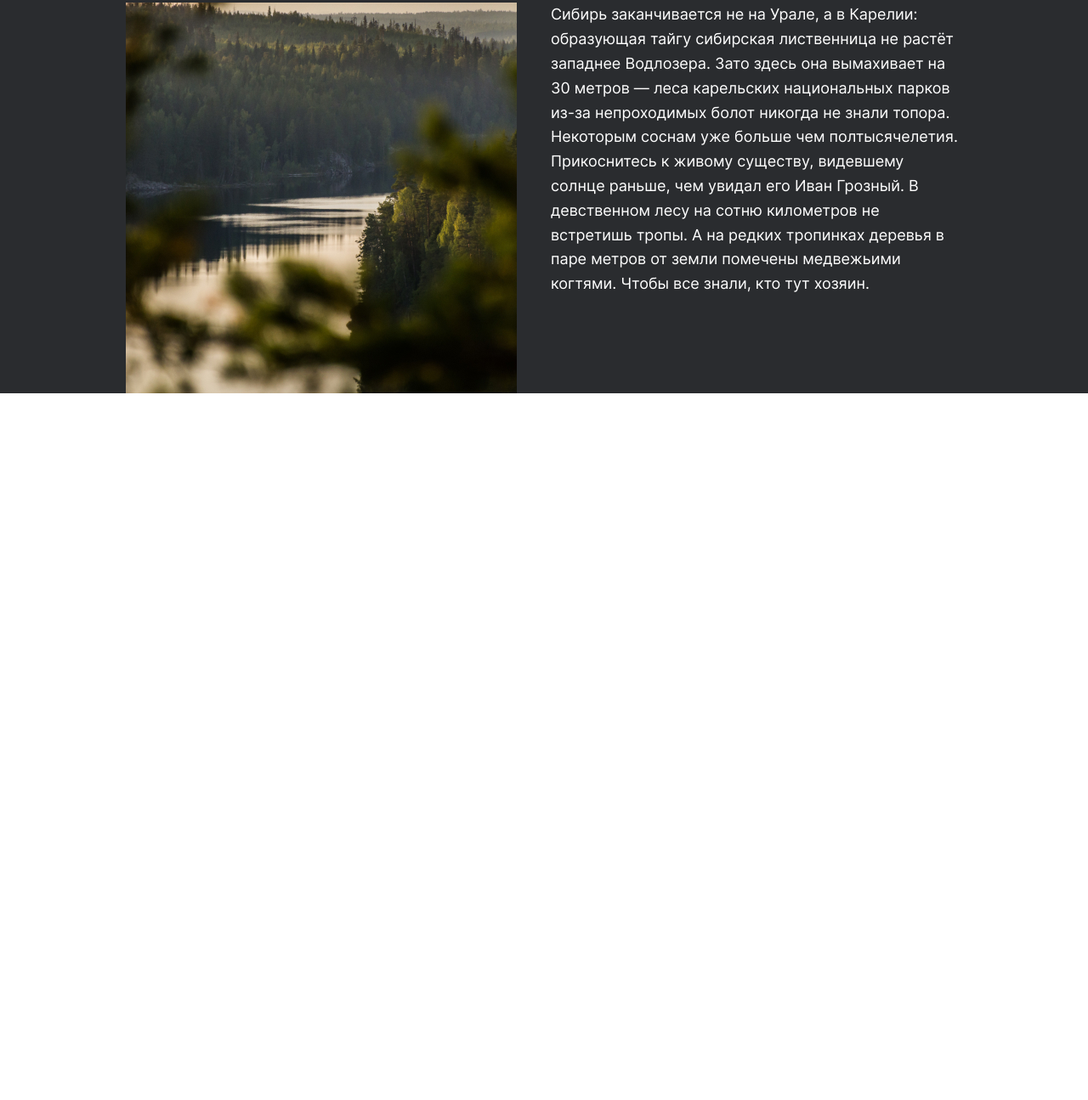
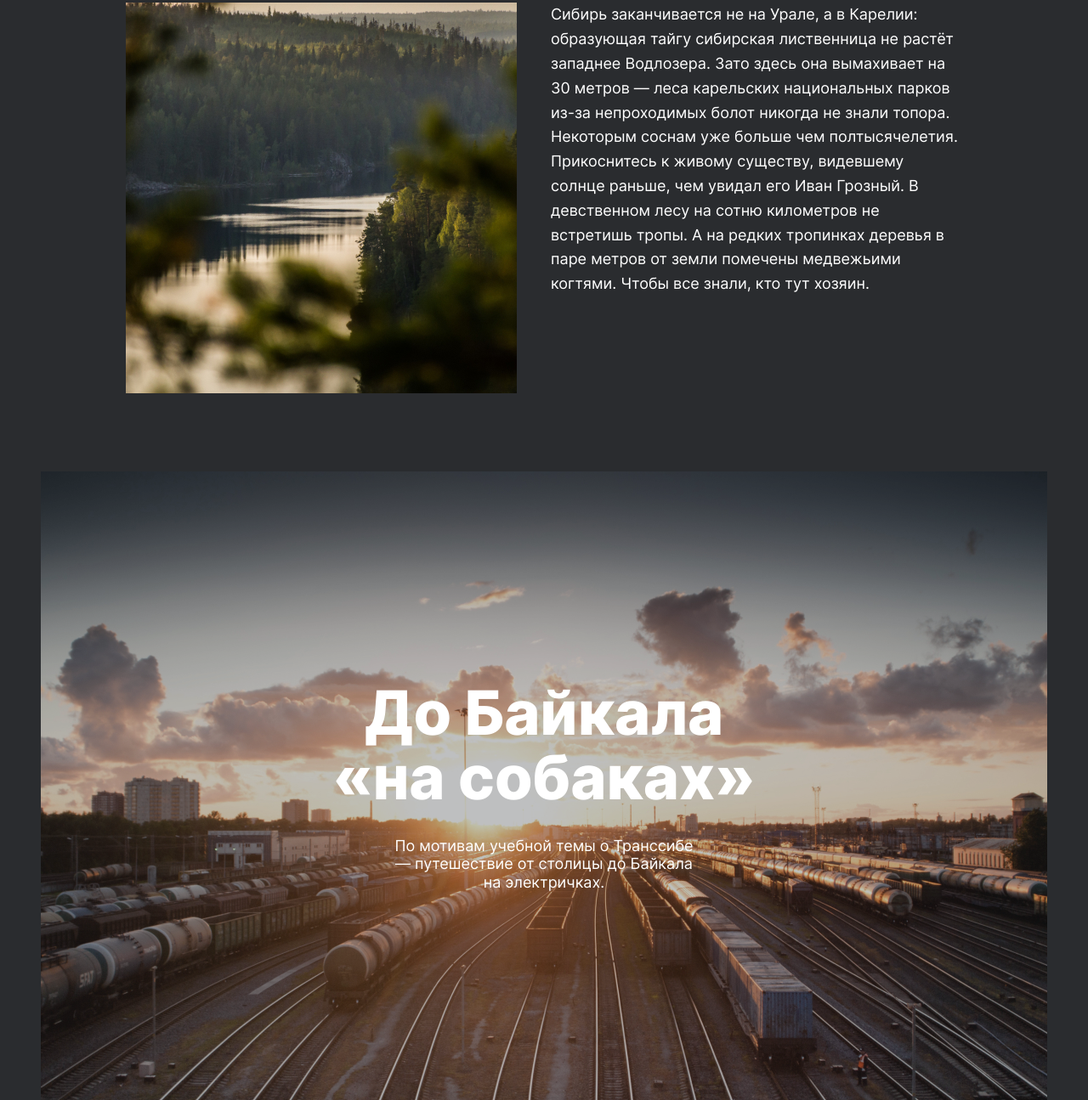
Before and after one commit to meyer985/russian-travel, a plain HTML site: page index.html in a window 1280 px wide. Shown: the part 5457-6752 px from the top of the page at 85% size. Before the commit the page ends 5920 px from the top, so only its background shows below. Drawn offline with Linux system fonts and the light colour scheme.

Commit message:
overlay_done

```diff
--- /dev/null
+++ b/blocks/cover/__background/cover__background.css
@@ -0,0 +1,12 @@
+.cover__background {
+  text-decoration: none;
+  display: flex;
+  flex-direction: column;
+  align-items: center;
+  justify-content: center;
+  background-image: url(../../../images/cover__background.jpg);
+  background-position: center;
+  background-repeat: no-repeat;
+  min-height: 740px;
+  position: relative;
+}
--- /dev/null
+++ b/blocks/cover/__overlay/cover__overlay.css
@@ -0,0 +1,15 @@
+.cover__overlay {
+  position: absolute;
+  left: 0;
+  right: 0;
+  top: 0;
+  bottom: 0;
+  background-color: #2A2C2F;
+  opacity: 0.3;
+  z-index: 0;
+  transition: 0.3s;
+}
+
+.cover__overlay:hover {
+  opacity: 0.8;
+}
--- /dev/null
+++ b/blocks/cover/__subtitle/cover__subtitle.css
@@ -0,0 +1,10 @@
+.cover__subtitle {
+  font-size: 18px;
+  line-height: 1.2;
+  font-weight: 400;
+  text-align: center;
+  max-width: 360px;
+  color: white;
+  margin: 32px 0 0;
+  z-index: 1;
+}
--- /dev/null
+++ b/blocks/cover/__title/cover__title.css
@@ -0,0 +1,10 @@
+.cover__title {
+  font-size: 72px;
+  line-height: 1.05;
+  font-weight: 900;
+  color: white;
+  margin: 0;
+  max-width: 560px;
+  text-align: center;
+  z-index: 1;
+}
--- /dev/null
+++ b/blocks/cover/cover.css
@@ -0,0 +1,5 @@
+.cover {
+  max-width: calc(100% - 96px);
+  margin: 0 auto;
+  padding: 92px 0;
+}
--- a/index.html
+++ b/index.html
@@ -118,6 +118,14 @@
         </div>
       </section>
 
+      <section class="cover">
+        <a href="#" class="cover__background">
+          <div class="cover__overlay"></div>
+          <h2 class="cover__title">До Байкала «на собаках»</h2>
+          <p class="cover__subtitle">По мотивам учебной темы о Транссибе — путешествие от столицы до Байкала на электричках.</p>
+        </a>
+      </section>
+
     </main>
 
     <footer class="footer">
--- a/pages/index.css
+++ b/pages/index.css
@@ -24,3 +24,8 @@
 @import url(../blocks/place/__website/place__website.css);
 @import url(../blocks/place/__website/_url-heading/place__website_url-heading.css);
 @import url(../blocks/place/__website/_url-link/place__website_url-link.css);
+@import url(../blocks/cover/cover.css);
+@import url(../blocks/cover/__background/cover__background.css);
+@import url(../blocks/cover/__overlay/cover__overlay.css);
+@import url(../blocks/cover/__subtitle/cover__subtitle.css);
+@import url(../blocks/cover/__title/cover__title.css);
```
Also changed, not shown: images/cover__background.jpg (added).
